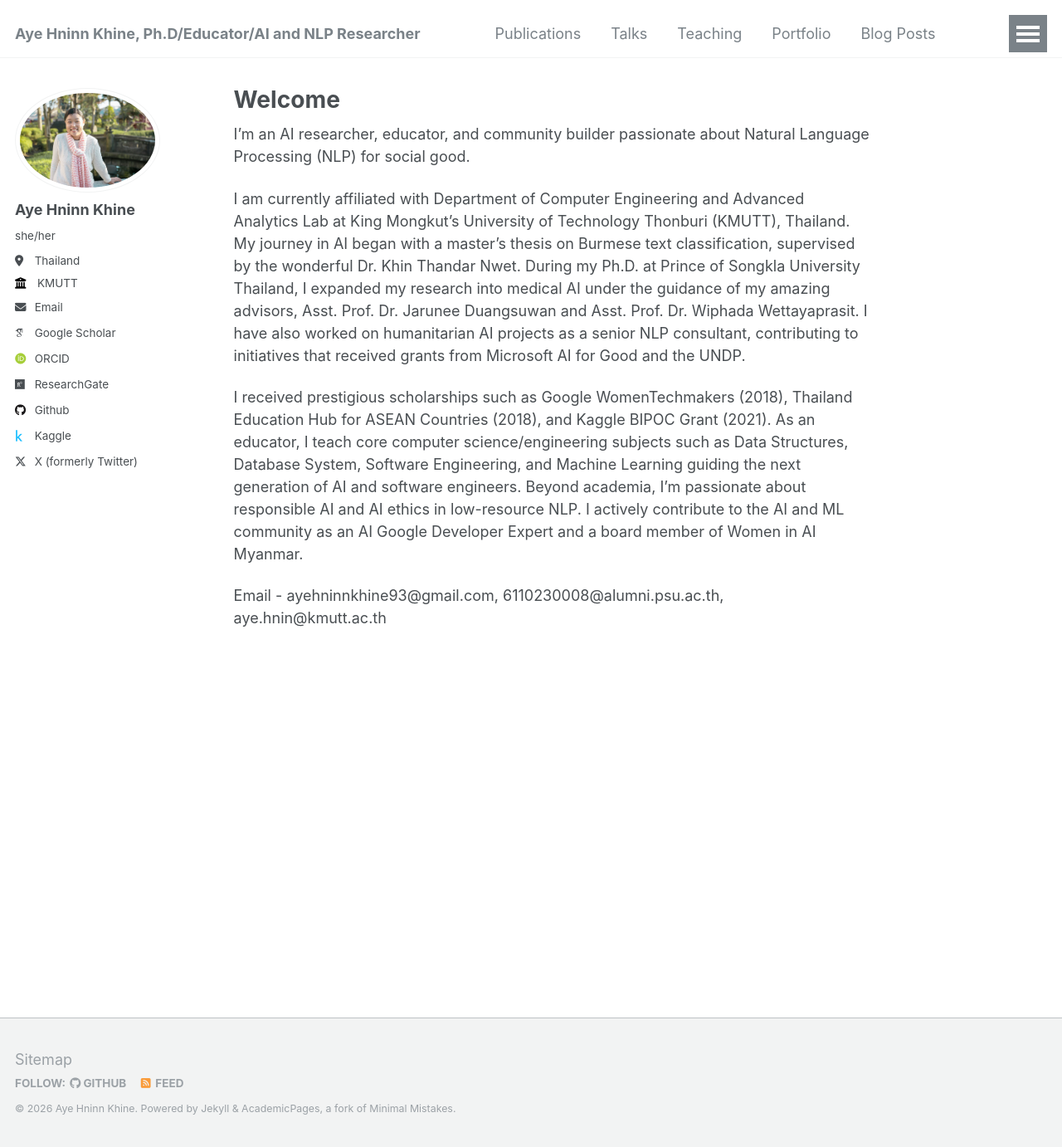
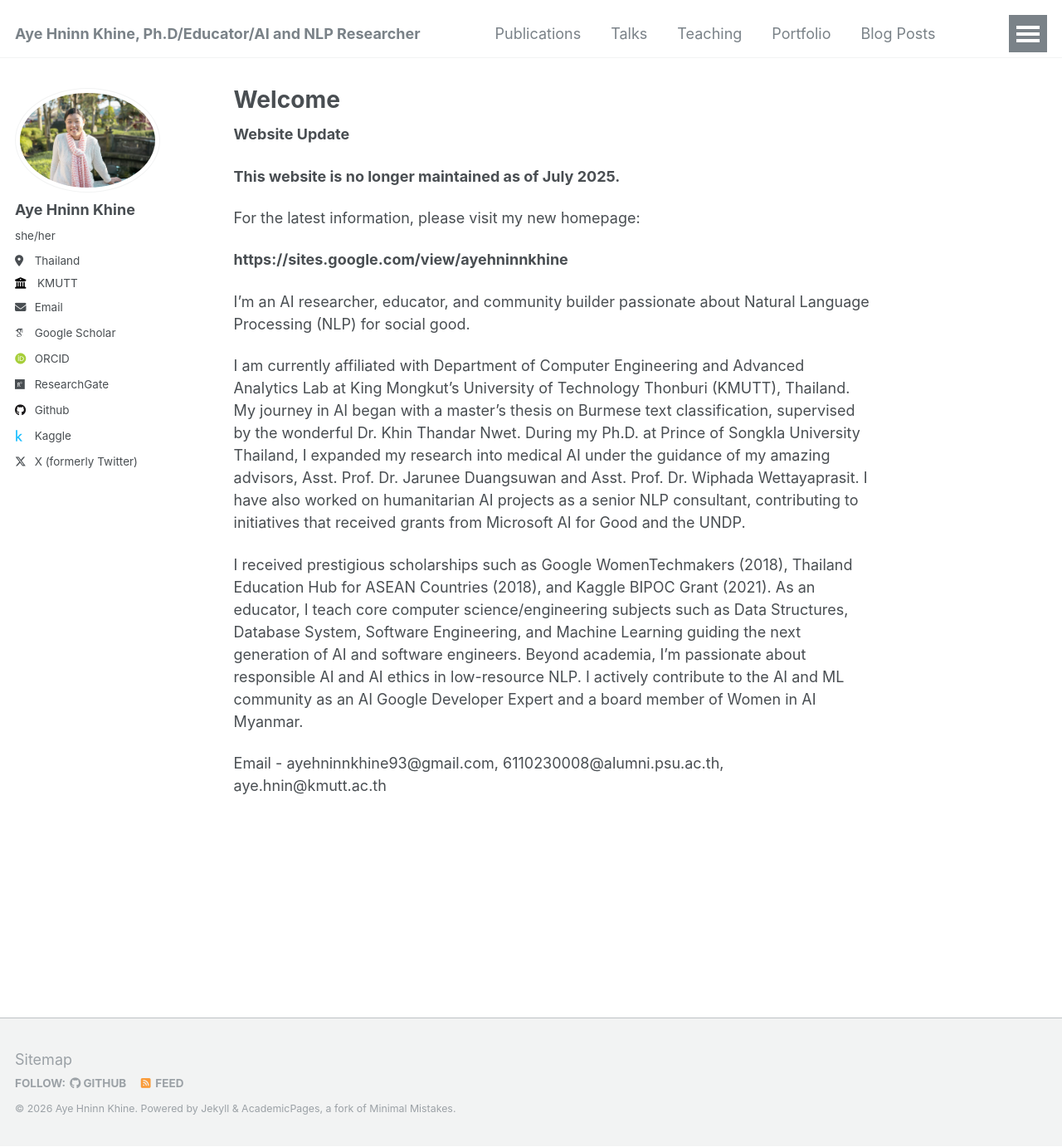
Before and after one commit to ayehninnkhine/ayehninnkhine.github.io, a Jekyll site: the page built from _pages/about.md, in a window 1280 px wide and 1382 px high. Shown: the whole window at 83% size. Built offline with Jekyll 4.4.1, drawn with Linux system fonts in a browser that asks for light colours; some web fonts are replaced.

Commit message:
Update about page with maintenance notice and new link
Added a notice indicating that the website is no longer maintained and provided a link to the new homepage.

```diff
--- a/_pages/about.md
+++ b/_pages/about.md
@@ -6,6 +6,15 @@ redirect_from:
   - /about/
   - /about.html
 ---
+
+**Website Update**
+
+**This website is no longer maintained as of July 2025.**
+
+For the latest information, please visit my new homepage:
+
+**https://sites.google.com/view/ayehninnkhine**
+
 
 I’m an AI researcher, educator, and community builder passionate about Natural Language Processing (NLP) for social good.
 
```
